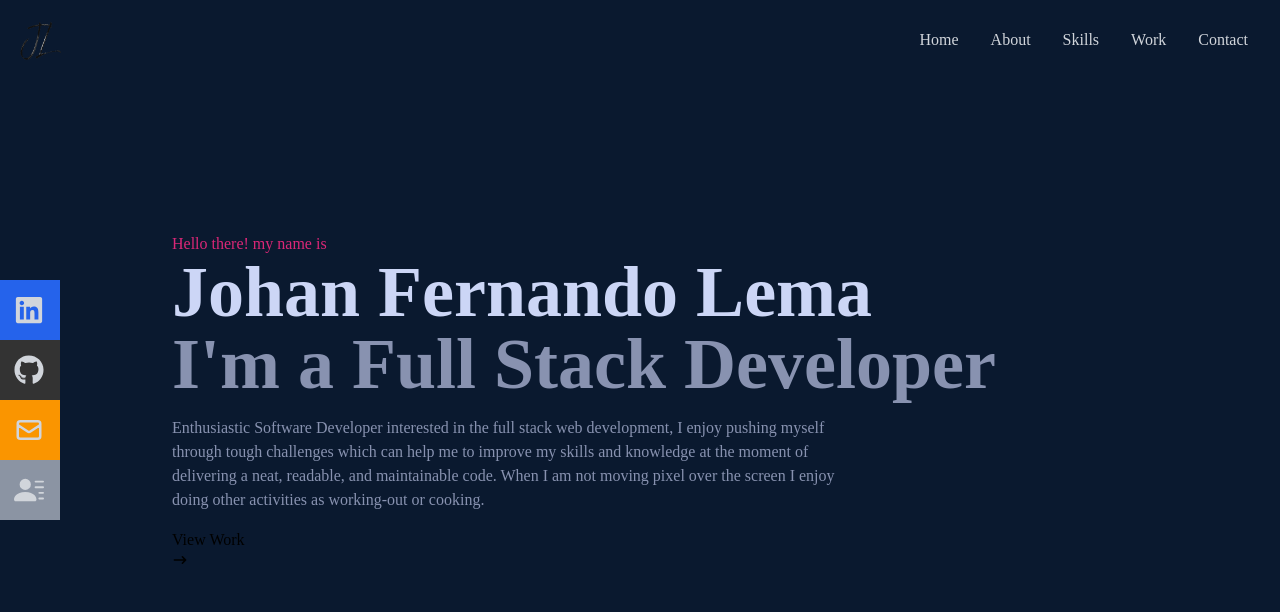
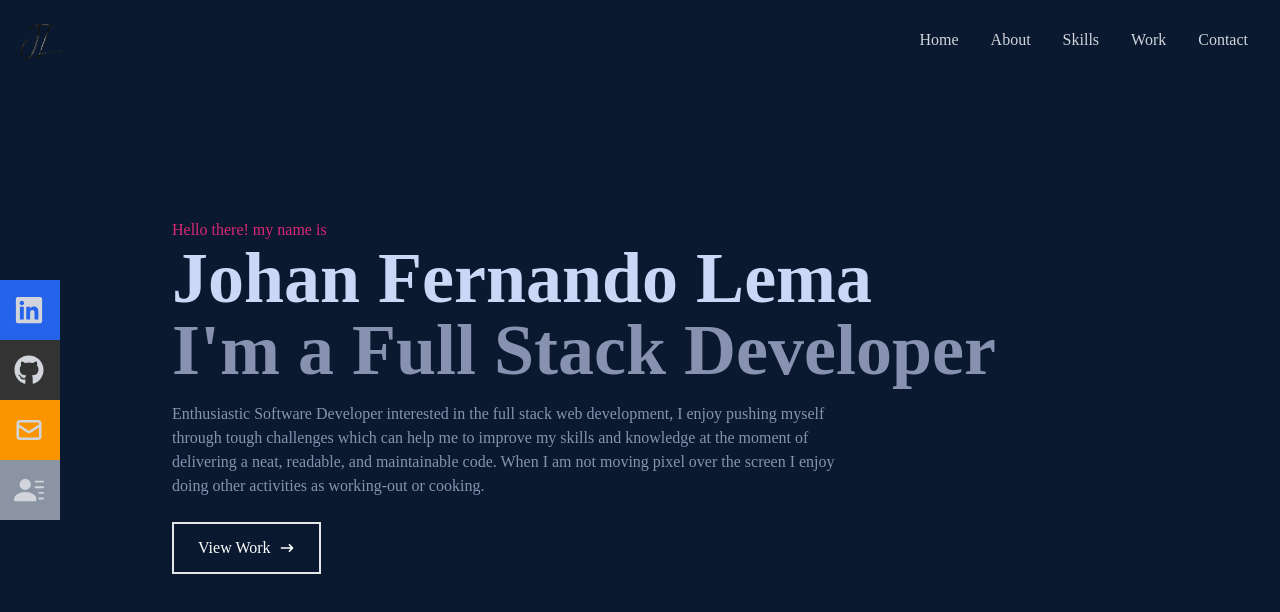
Before and after one commit to JohanFernandoLema/portfolio-in-react, a React (Create React App) app: page / in a window 1280 px wide. Shown: the top 612 px of the page. Built offline with nearby package versions, Linux system fonts and the light colour scheme.

Commit message:
Home page components designed, it meets the endpoint

```diff
--- a/src/Components/Home.jsx
+++ b/src/Components/Home.jsx
@@ -20,8 +20,11 @@ const Home = () => {
           cooking.
         </p>
         <div>
-          <button>
-            View Work <HiArrowNarrowRight />
+          <button className="text-white border-2 px-6 py-3 my-2 flex items-center hover:bg-pink-600 hover:border-pink-600">
+            View Work
+            <span>
+              <HiArrowNarrowRight className="ml-2" />
+            </span>
           </button>
         </div>
       </div>
```
